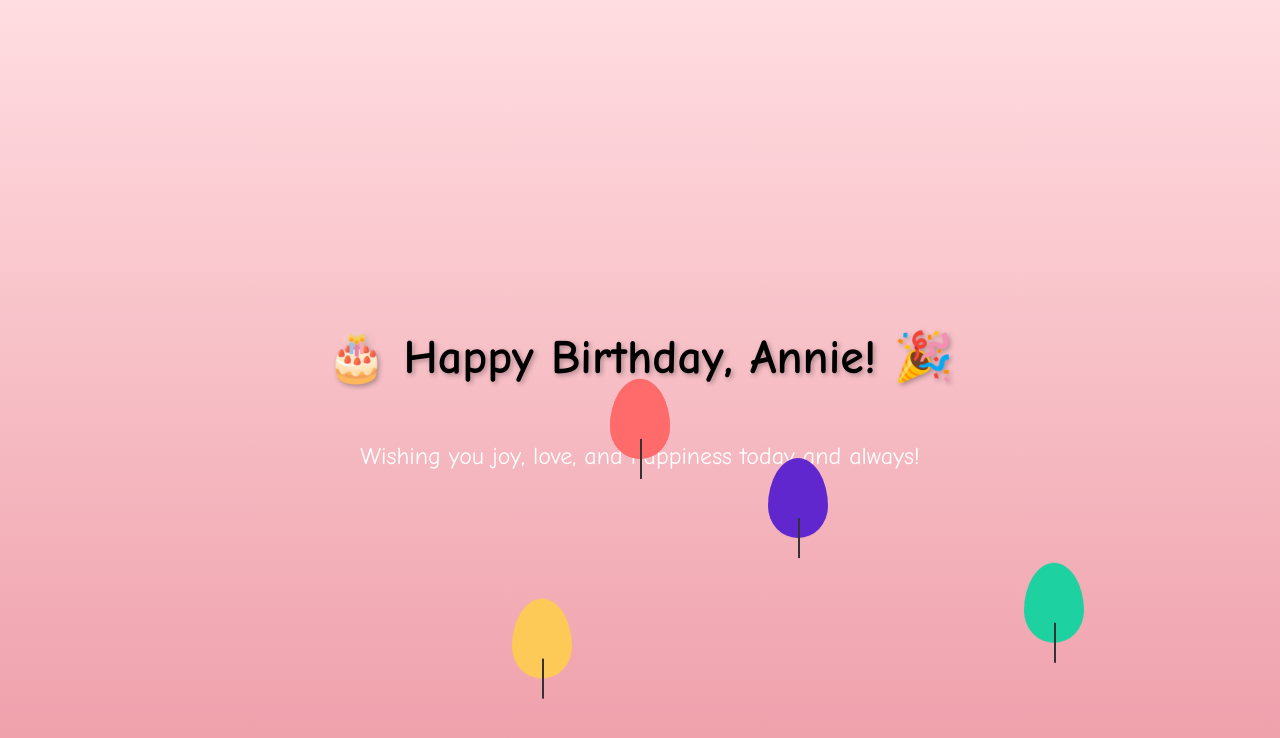
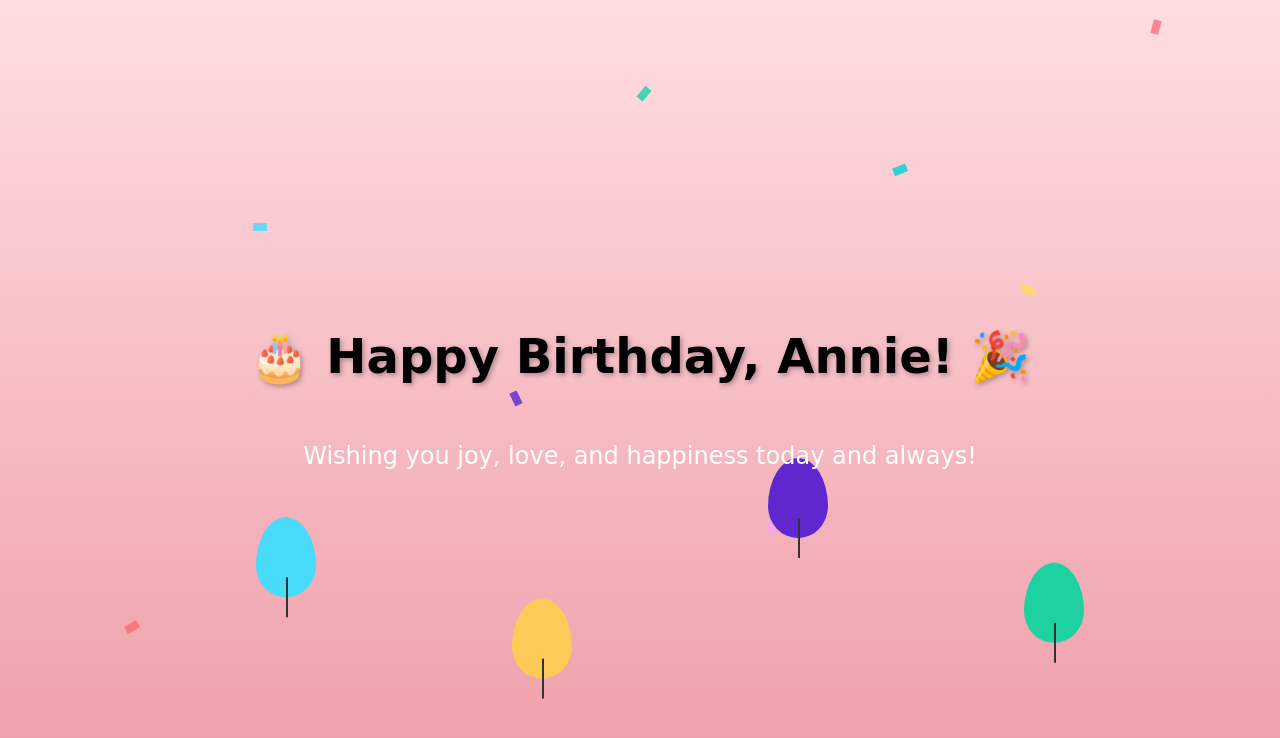
Before and after one commit to Hveeravalli16/HBD, a plain HTML site: page index.html in a window 1280 px wide. Drawn offline with Linux system fonts and the light colour scheme.

Commit message:
added confetti

```diff
--- a/index.html
+++ b/index.html
@@ -12,7 +12,7 @@
       align-items: center;
       flex-direction: column;
       background: linear-gradient(to bottom, #ffdde1, #ee9ca7);
-      font-family: "Comic Sans MS", cursive, sans-serif;
+      font-family: "Poppins", cursive, sans-serif;
       overflow: hidden;
     }
 
@@ -21,8 +21,29 @@
       color: #000000;
       text-shadow: 2px 2px 5px rgba(0,0,0,0.3);
       animation: bounce 2s infinite;
+      z-index: 10;
     }
 
+    .message {
+      font-size: 1.5rem;
+      color: #fff;
+      margin-top: 15px;
+      opacity: 0;
+      animation: fadeIn 3s forwards 2s;
+      z-index: 10;
+    }
+
+    @keyframes bounce {
+      0%, 100% { transform: translateY(0); }
+      50% { transform: translateY(-10px); }
+    }
+
+    @keyframes fadeIn {
+      from { opacity: 0; }
+      to { opacity: 1; }
+    }
+
+    /* Balloons */
     .balloon {
       width: 60px;
       height: 80px;
@@ -31,6 +52,7 @@
       position: absolute;
       bottom: -100px;
       animation: float 8s infinite ease-in;
+      z-index: 5;
     }
 
     .balloon::after {
@@ -43,52 +65,42 @@
       background: #333;
     }
 
-    .balloon:nth-child(2) {
-      left: 20%;
-      background: #48dbfb;
-      animation-duration: 10s;
-    }
-
-    .balloon:nth-child(3) {
-      left: 40%;
-      background: #feca57;
-      animation-duration: 12s;
-    }
-
-    .balloon:nth-child(4) {
-      left: 60%;
-      background: #5f27cd;
-      animation-duration: 9s;
-    }
-
-    .balloon:nth-child(5) {
-      left: 80%;
-      background: #1dd1a1;
-      animation-duration: 11s;
-    }
+    .balloon:nth-child(3) { left: 20%; background: #48dbfb; animation-duration: 10s; }
+    .balloon:nth-child(4) { left: 40%; background: #feca57; animation-duration: 12s; }
+    .balloon:nth-child(5) { left: 60%; background: #5f27cd; animation-duration: 9s; }
+    .balloon:nth-child(6) { left: 80%; background: #1dd1a1; animation-duration: 11s; }
 
     @keyframes float {
       0% { transform: translateY(0); }
       100% { transform: translateY(-120vh); }
     }
 
-    @keyframes bounce {
-      0%, 100% { transform: translateY(0); }
-      50% { transform: translateY(-10px); }
+    /* Confetti */
+    .confetti {
+      position: absolute;
+      width: 8px;
+      height: 14px;
+      background-color: red;
+      top: -20px;
+      animation: fall 4s linear infinite;
+      opacity: 0.8;
     }
 
-    .message {
-      font-size: 1.5rem;
-      color: #fff;
-      margin-top: 15px;
-      opacity: 0;
-      animation: fadeIn 3s forwards 2s;
+    @keyframes fall {
+      0% { transform: translateY(0) rotate(0deg); }
+      100% { transform: translateY(120vh) rotate(360deg); }
     }
 
-    @keyframes fadeIn {
-      from { opacity: 0; }
-      to { opacity: 1; }
-    }
+    /* Random confetti colors and positions */
+    .confetti:nth-child(7) { left: 10%; background: #ff6b6b; animation-duration: 3s; }
+    .confetti:nth-child(8) { left: 20%; background: #48dbfb; animation-duration: 4s; }
+    .confetti:nth-child(9) { left: 30%; background: #feca57; animation-duration: 5s; }
+    .confetti:nth-child(10) { left: 40%; background: #5f27cd; animation-duration: 3.5s; }
+    .confetti:nth-child(11) { left: 50%; background: #1dd1a1; animation-duration: 4.5s; }
+    .confetti:nth-child(12) { left: 60%; background: #ff9ff3; animation-duration: 3.2s; }
+    .confetti:nth-child(13) { left: 70%; background: #00d2d3; animation-duration: 4.2s; }
+    .confetti:nth-child(14) { left: 80%; background: #ffdd59; animation-duration: 3.8s; }
+    .confetti:nth-child(15) { left: 90%; background: #ff6b81; animation-duration: 4.8s; }
   </style>
 </head>
 <body>
@@ -100,6 +112,16 @@
   <div class="balloon"></div>
   <div class="balloon"></div>
   <div class="balloon"></div>
-  <div class="balloon"></div>
+
+  <!-- Confetti -->
+  <div class="confetti"></div>
+  <div class="confetti"></div>
+  <div class="confetti"></div>
+  <div class="confetti"></div>
+  <div class="confetti"></div>
+  <div class="confetti"></div>
+  <div class="confetti"></div>
+  <div class="confetti"></div>
+  <div class="confetti"></div>
 </body>
 </html>
```
